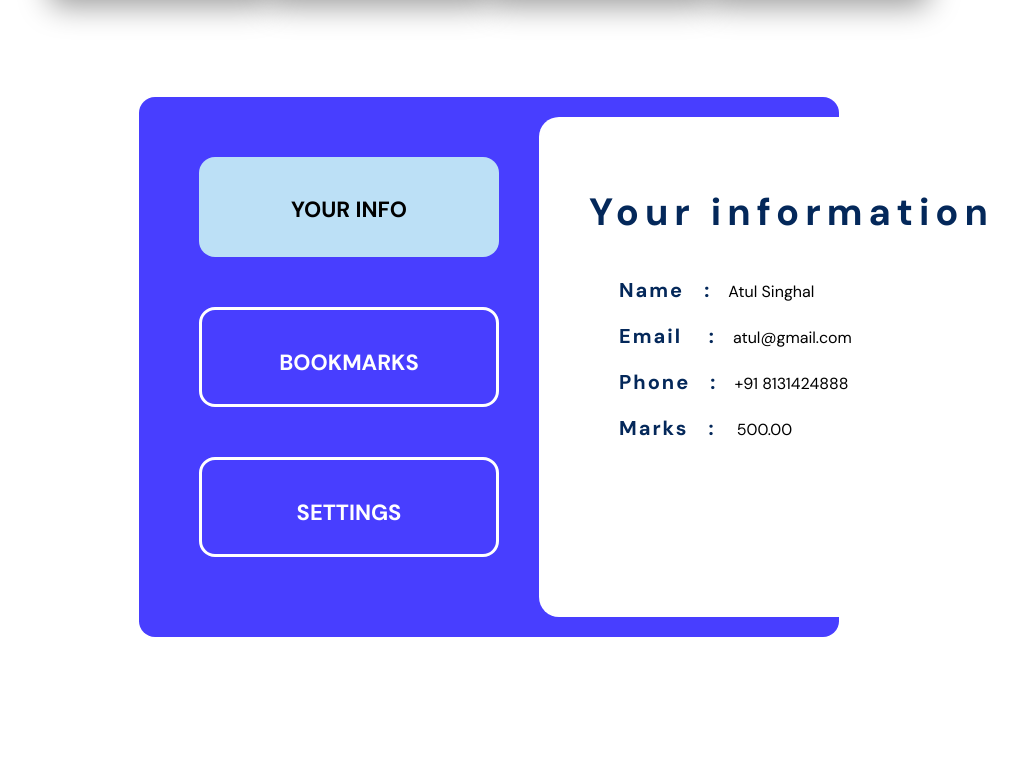
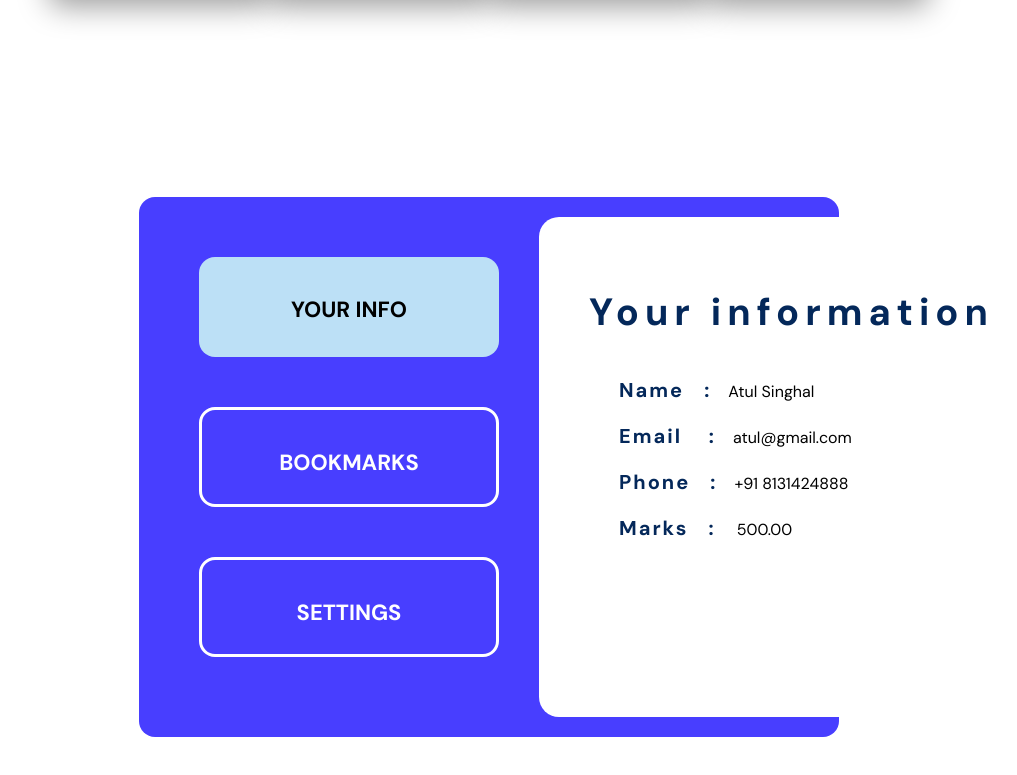
Before and after one commit to anujtripathi9696/Micro-Project2-Dappr-Landing, a plain HTML site: page index.html in a window 1280 px wide. Shown: the part 903-1678 px from the top of the page, without its empty margins (151-1168 px from the left). Before the commit the page ends 1620 px from the top, so only its background shows below. Drawn offline with Linux system fonts and the light colour scheme.

Commit message:
Update styles.css

```diff
--- a/styles.css
+++ b/styles.css
@@ -192,7 +192,7 @@ body {
 
 .info-box {
   background-color: #483eff;
-  margin: 0 290px;
+  margin: 200px 290px;
   display: flex;
   padding: 20px;
   border-radius: 16px;
```
